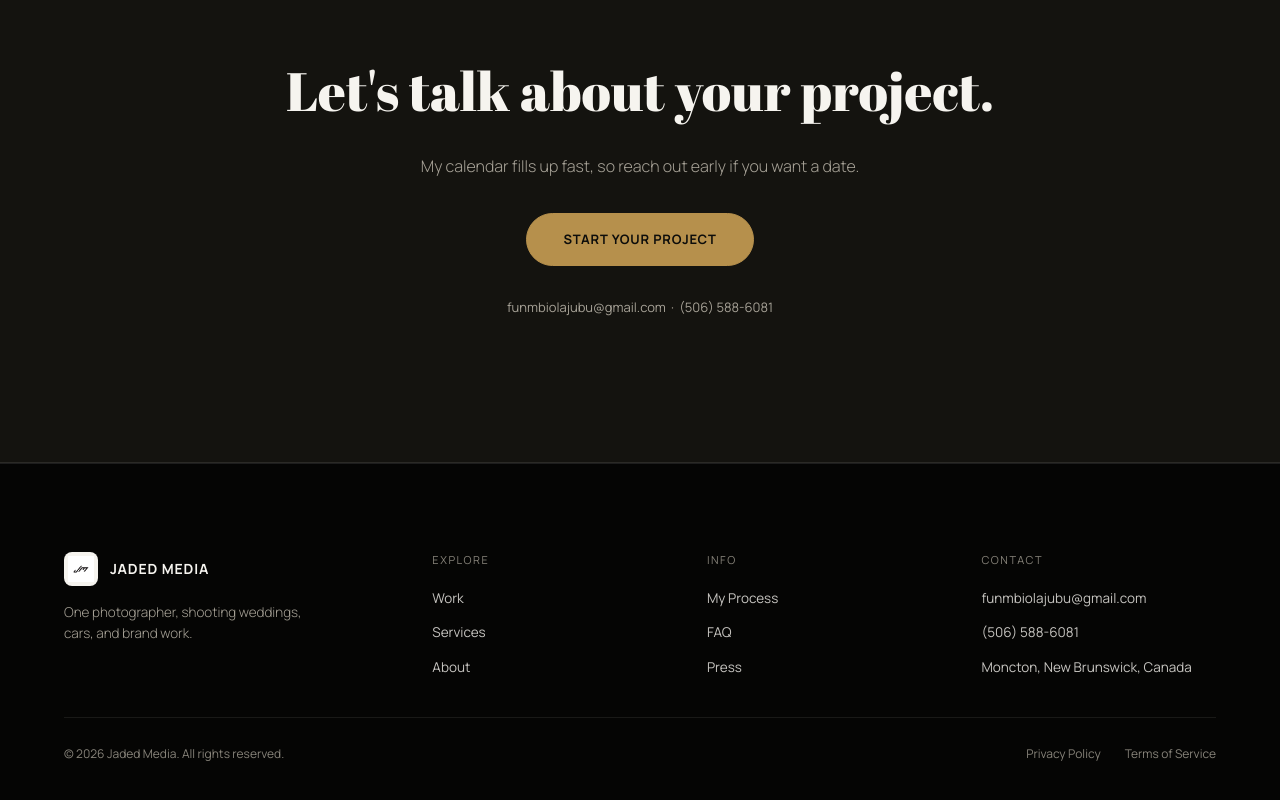
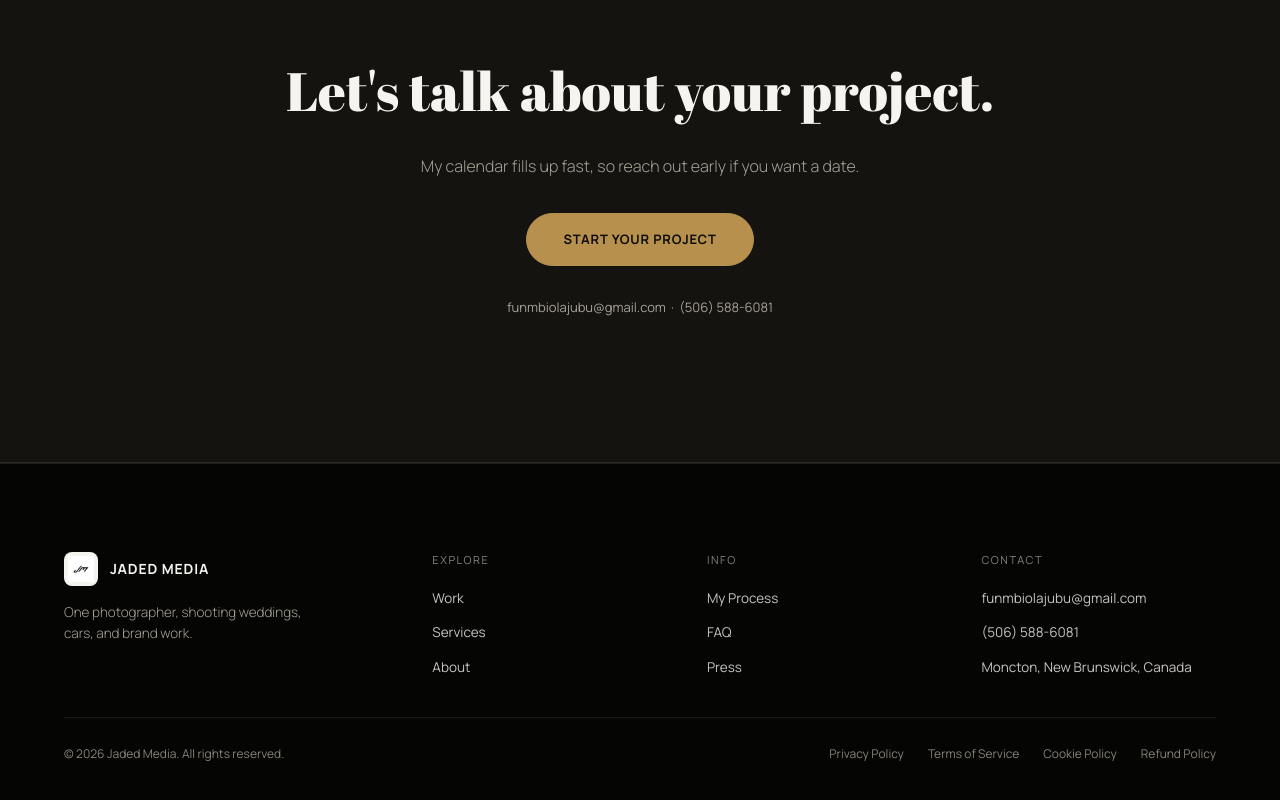
Before and after one commit to FunmbiO/JadedMedia, a Next.js app: page / in a window 1280 px wide. Shown: the part 3724-4524 px from the top of the page. Built offline with nearby package versions, Linux system fonts and the light colour scheme; no server answers; the database is empty.

Commit message:
Link Cookie/Refund policies in footer; add legal pages to sitemap

```diff
--- a/src/app/sitemap.ts
+++ b/src/app/sitemap.ts
@@ -12,8 +12,10 @@ export default async function sitemap(): Promise<MetadataRoute.Sitemap> {
     { url: `${SITE_CONFIG.siteUrl}/about`, changeFrequency: "monthly", priority: 0.6 },
     { url: `${SITE_CONFIG.siteUrl}/contact`, changeFrequency: "monthly", priority: 0.6 },
     { url: `${SITE_CONFIG.siteUrl}/faq`, changeFrequency: "monthly", priority: 0.4 },
-    // /privacy and /terms deliberately left out — still placeholder
-    // "coming soon" pages, nothing worth Google indexing yet.
+    { url: `${SITE_CONFIG.siteUrl}/privacy`, changeFrequency: "yearly", priority: 0.2 },
+    { url: `${SITE_CONFIG.siteUrl}/terms`, changeFrequency: "yearly", priority: 0.2 },
+    { url: `${SITE_CONFIG.siteUrl}/cookies`, changeFrequency: "yearly", priority: 0.2 },
+    { url: `${SITE_CONFIG.siteUrl}/refund-policy`, changeFrequency: "yearly", priority: 0.2 },
   ];
 
   const workRoutes: MetadataRoute.Sitemap = items.map((item) => ({
--- a/src/components/site-footer.tsx
+++ b/src/components/site-footer.tsx
@@ -95,7 +95,7 @@ export async function SiteFooter() {
           <span className="font-sans text-xs text-muted-on-ink/80">
             © {new Date().getFullYear()} Jaded Media. All rights reserved.
           </span>
-          <div className="flex items-center gap-6">
+          <div className="flex flex-wrap items-center gap-6">
             <Link
               href="/privacy"
               className="font-sans text-xs text-muted-on-ink/80 transition-opacity hover:opacity-70"
@@ -108,6 +108,18 @@ export async function SiteFooter() {
             >
               Terms of Service
             </Link>
+            <Link
+              href="/cookies"
+              className="font-sans text-xs text-muted-on-ink/80 transition-opacity hover:opacity-70"
+            >
+              Cookie Policy
+            </Link>
+            <Link
+              href="/refund-policy"
+              className="font-sans text-xs text-muted-on-ink/80 transition-opacity hover:opacity-70"
+            >
+              Refund Policy
+            </Link>
           </div>
         </div>
       </div>
```
